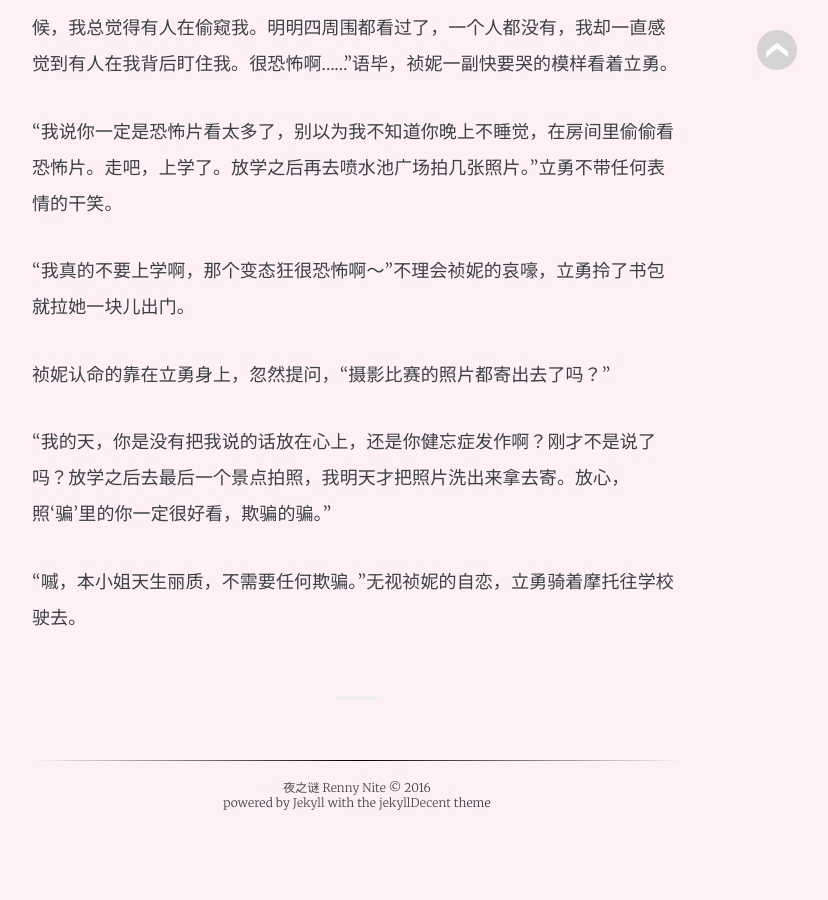
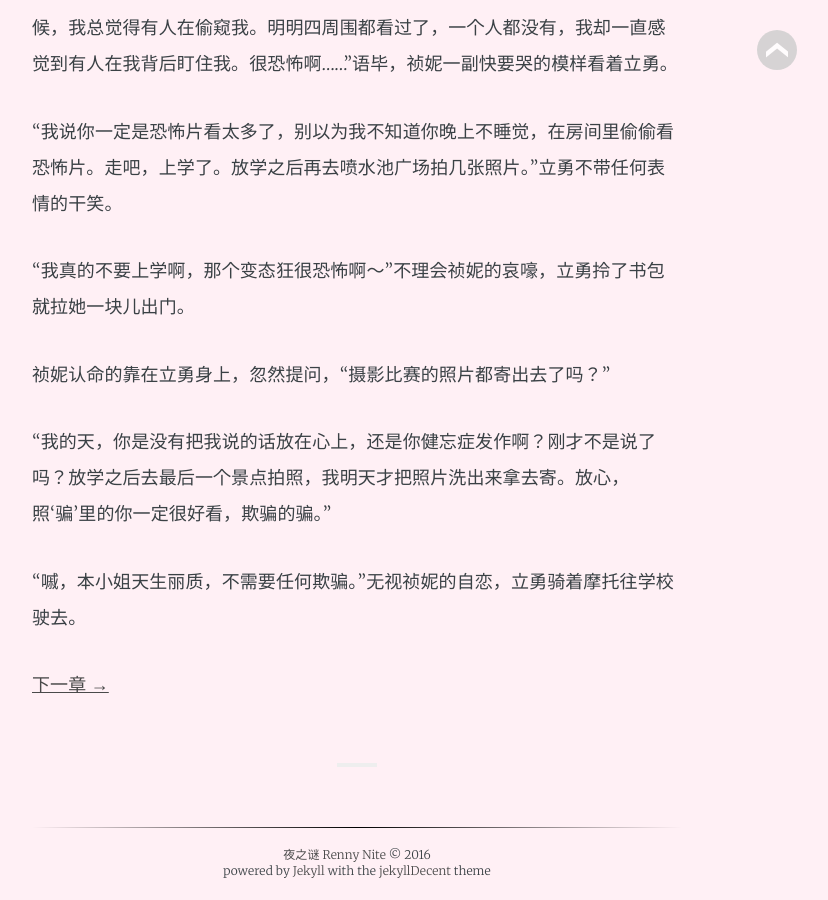
Before and after one commit to RennyNite0924/RennyNite0924.github.io, a Jekyll site: the page built from _posts/2014-05-16-the-sins-of-love-12.md, in a window 1280 px wide and 900 px high, scrolled down 2582 px. Shown: the whole window, without its empty margins (283-1111 px from the left). Built offline with Jekyll 4.4.1, drawn with Linux system fonts in a browser that asks for light colours; nearby versions of some CDN libraries; some web fonts are replaced; before the commit the page ends 3414 px from its top, so only the background shows below that.

Commit message:
Creating link to next chapter (12 to 13)

```diff
--- a/_posts/2014-05-16-the-sins-of-love-12.md
+++ b/_posts/2014-05-16-the-sins-of-love-12.md
@@ -61,3 +61,5 @@ category: Novels
 “我的天，你是没有把我说的话放在心上，还是你健忘症发作啊？刚才不是说了吗？放学之后去最后一个景点拍照，我明天才把照片洗出来拿去寄。放心，照‘骗’里的你一定很好看，欺骗的骗。”
 
 “嘁，本小姐天生丽质，不需要任何欺骗。”无视祯妮的自恋，立勇骑着摩托往学校驶去。
+
+[下一章 →](/novels/2014/05/17/the-sins-of-love-13.html)
```
